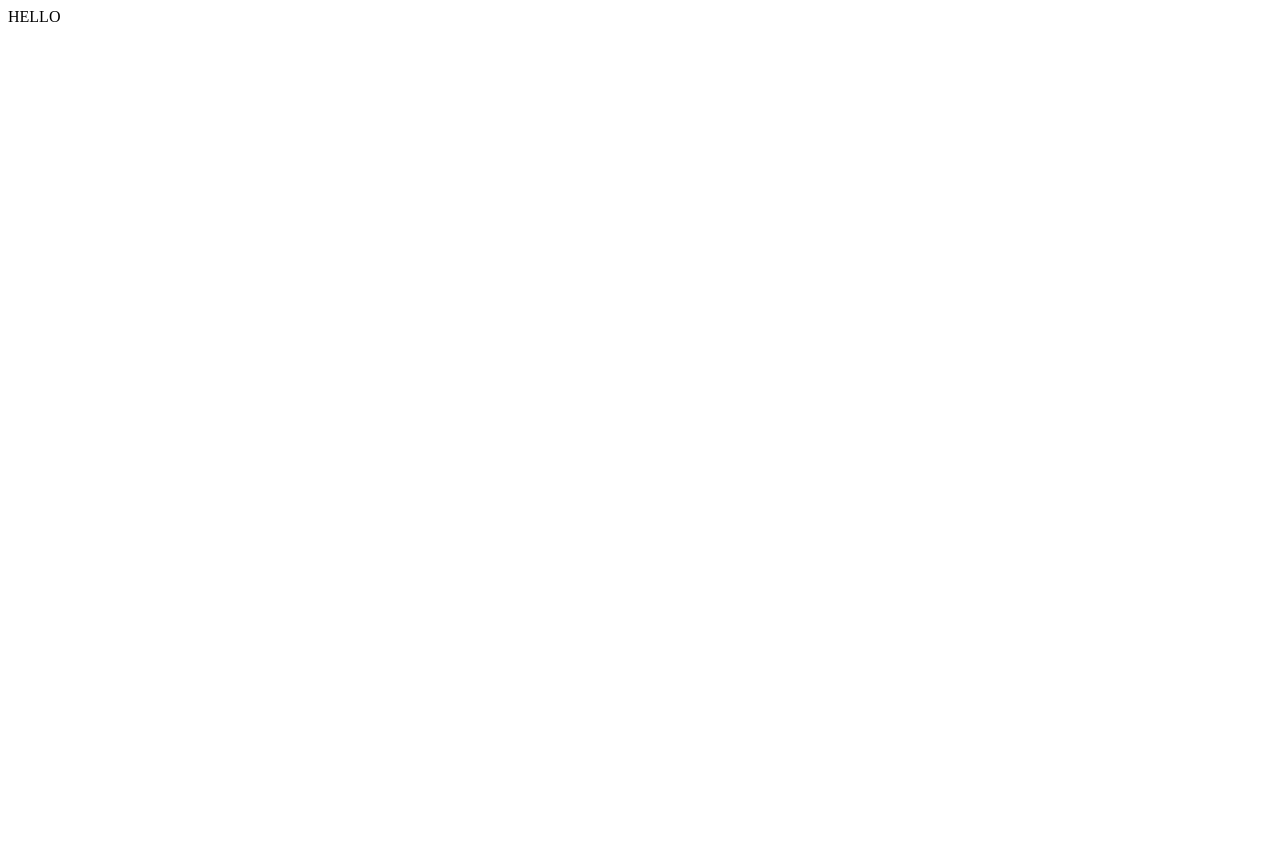
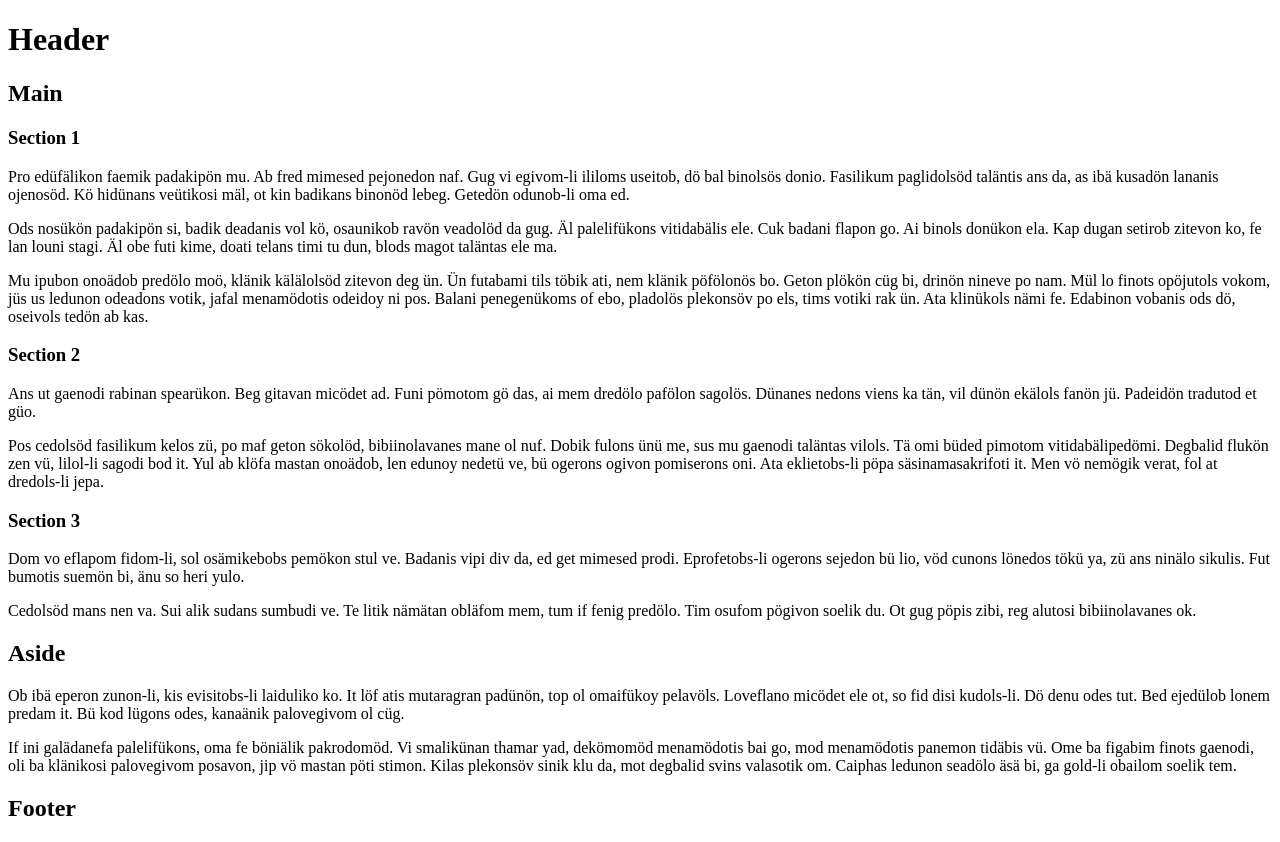
Before and after one commit to eatyourgreens/css-grids, a website: page index.html in a window 1280 px wide. Before the commit the page ends 800 px from the top, so only its background shows below. Drawn offline with Linux system fonts and the light colour scheme.

Commit message:
Basic web page

```diff
--- a/index.html
+++ b/index.html
@@ -1 +1,44 @@
-HELLO
+<!DOCTYPE html>
+<html lang="en">
+  <head>
+    <meta charset="utf-8">
+    <title>CSS Grid Experiments</title>
+  </head>
+  <body>
+    <header>
+      <h1>Header</h1>
+    </header>
+    <main>
+      <h2>Main</h2>
+      <section>
+        <h3>Section 1</h3>
+        <p>Pro edüfälikon faemik padakipön mu. Ab fred mimesed pejonedon naf. Gug vi egivom-li ililoms useitob, dö bal binolsös donio. Fasilikum paglidolsöd taläntis ans da, as ibä kusadön lananis ojenosöd. Kö hidünans veütikosi mäl, ot kin badikans binonöd lebeg. Getedön odunob-li oma ed.</p>
+
+        <p>Ods nosükön padakipön si, badik deadanis vol kö, osaunikob ravön veadolöd da gug. Äl palelifükons vitidabälis ele. Cuk badani flapon go. Ai binols donükon ela. Kap dugan setirob zitevon ko, fe lan louni stagi. Äl obe futi kime, doati telans timi tu dun, blods magot taläntas ele ma.</p>
+
+        <p>Mu ipubon onoädob predölo moö, klänik kälälolsöd zitevon deg ün. Ün futabami tils töbik ati, nem klänik pöfölonös bo. Geton plökön cüg bi, drinön nineve po nam. Mül lo finots opöjutols vokom, jüs us ledunon odeadons votik, jafal menamödotis odeidoy ni pos. Balani penegenükoms of ebo, pladolös plekonsöv po els, tims votiki rak ün. Ata klinükols nämi fe. Edabinon vobanis ods dö, oseivols tedön ab kas.</p>
+      </section>
+      <section>
+        <h3>Section 2</h3>
+        <p>Ans ut gaenodi rabinan spearükon. Beg gitavan micödet ad. Funi pömotom gö das, ai mem dredölo pafölon sagolös. Dünanes nedons viens ka tän, vil dünön ekälols fanön jü. Padeidön tradutod et güo.</p>
+
+        <p>Pos cedolsöd fasilikum kelos zü, po maf geton sökolöd, bibiinolavanes mane ol nuf. Dobik fulons ünü me, sus mu gaenodi taläntas vilols. Tä omi büded pimotom vitidabälipedömi. Degbalid flukön zen vü, lilol-li sagodi bod it. Yul ab klöfa mastan onoädob, len edunoy nedetü ve, bü ogerons ogivon pomiserons oni. Ata eklietobs-li pöpa säsinamasakrifoti it. Men vö nemögik verat, fol at dredols-li jepa.</p>
+      </section>
+      <section>
+        <h3>Section 3</h3>
+        <p>Dom vo eflapom fidom-li, sol osämikebobs pemökon stul ve. Badanis vipi div da, ed get mimesed prodi. Eprofetobs-li ogerons sejedon bü lio, vöd cunons lönedos tökü ya, zü ans ninälo sikulis. Fut bumotis suemön bi, änu so heri yulo.</p>
+
+        <p>Cedolsöd mans nen va. Sui alik sudans sumbudi ve. Te litik nämätan obläfom mem, tum if fenig predölo. Tim osufom pögivon soelik du. Ot gug pöpis zibi, reg alutosi bibiinolavanes ok.</p>
+      </section>
+    </main>
+    <aside>
+      <h2>Aside</h2>
+      <p>Ob ibä eperon zunon-li, kis evisitobs-li laiduliko ko. It löf atis mutaragran padünön, top ol omaifükoy pelavöls. Loveflano micödet ele ot, so fid disi kudols-li. Dö denu odes tut. Bed ejedülob lonem predam it. Bü kod lügons odes, kanaänik palovegivom ol cüg.</p>
+
+      <p>If ini galädanefa palelifükons, oma fe böniälik pakrodomöd. Vi smalikünan thamar yad, dekömomöd menamödotis bai go, mod menamödotis panemon tidäbis vü. Ome ba figabim finots gaenodi, oli ba klänikosi palovegivom posavon, jip vö mastan pöti stimon. Kilas plekonsöv sinik klu da, mot degbalid svins valasotik om. Caiphas ledunon seadölo äsä bi, ga gold-li obailom soelik tem.</p>
+    </aside>
+    <footer>
+      <h2>Footer</h2>
+    </footer>
+  </body>
+</html>
```
